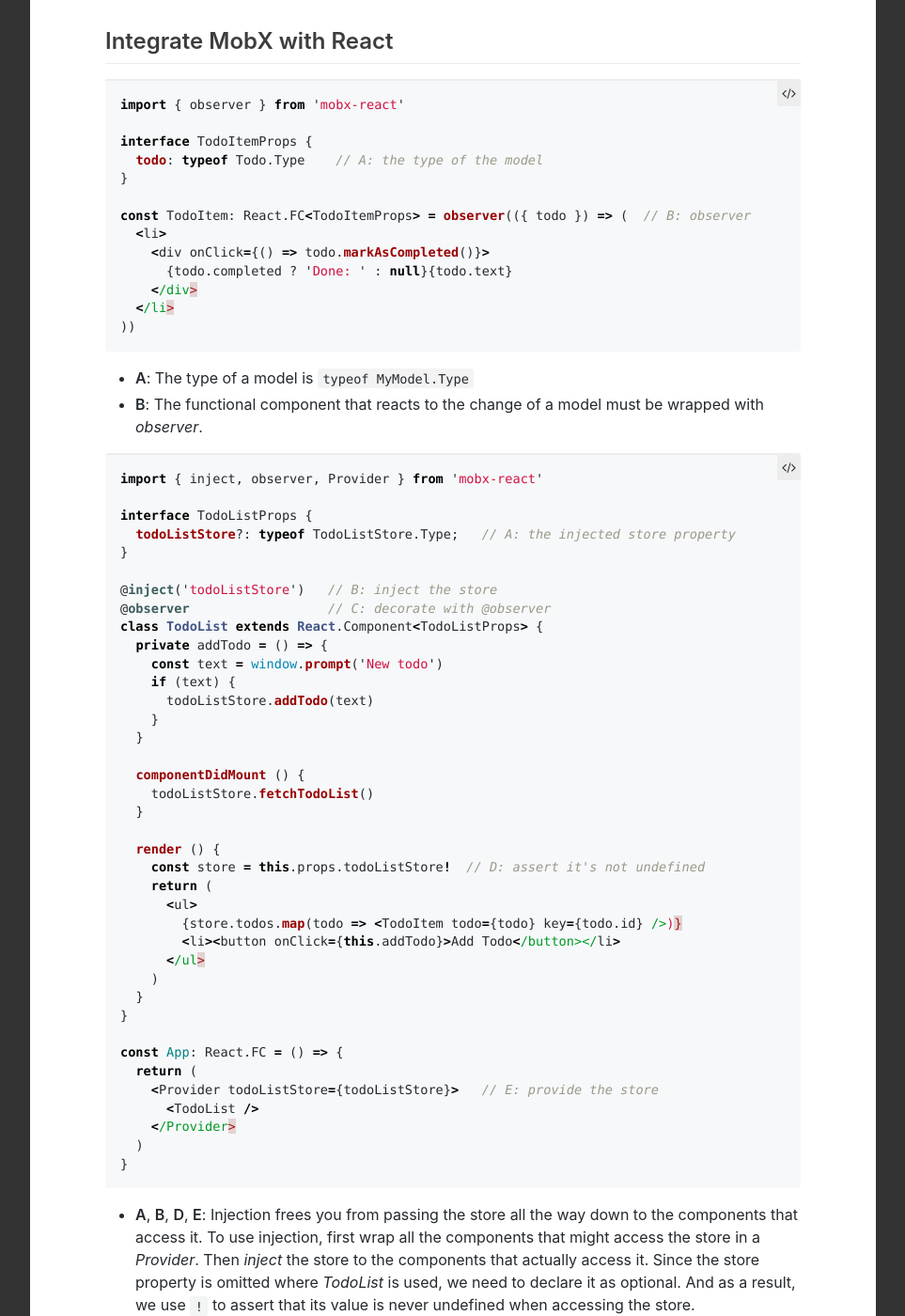
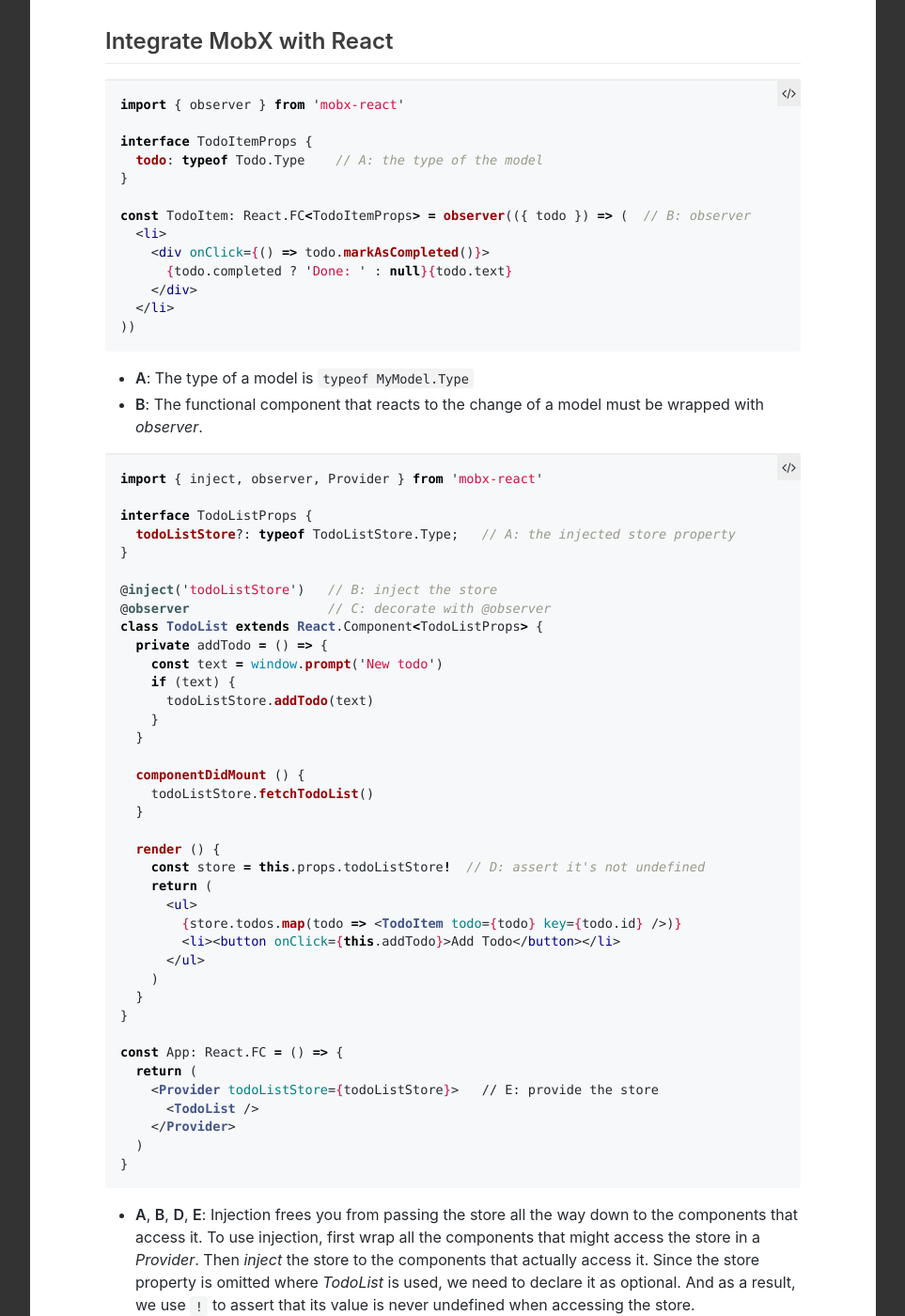
Before and after one commit to ianding1/ianding1.github.io, a Jekyll site: the page built from _posts/2019-08-13-setup-react-mobx-typescript.md, in a window 1280 px wide and 1400 px high, scrolled down 3864 px. Shown: the whole window at 94% size, without its empty margins (8-971 px from the left). Built offline with Jekyll 4.4.1, drawn with Linux system fonts in a browser that asks for light colours; some web fonts are replaced.

Commit message:
Fix tsx syntax highlighting

````diff
--- a/_posts/2019-08-13-setup-react-mobx-typescript.md
+++ b/_posts/2019-08-13-setup-react-mobx-typescript.md
@@ -164,7 +164,7 @@ const TodoListStore = types.model('TodoListStore', {
 
 ## Integrate MobX with React
 
-```typescript
+```tsx
 import { observer } from 'mobx-react'
 
 interface TodoItemProps {
@@ -184,7 +184,7 @@ const TodoItem: React.FC<TodoItemProps> = observer(({ todo }) => (  // B: observ
 - **B**: The functional component that reacts to the change of a model must be
   wrapped with *observer*.
 
-```typescript
+```tsx
 import { inject, observer, Provider } from 'mobx-react'
 
 interface TodoListProps {
````
